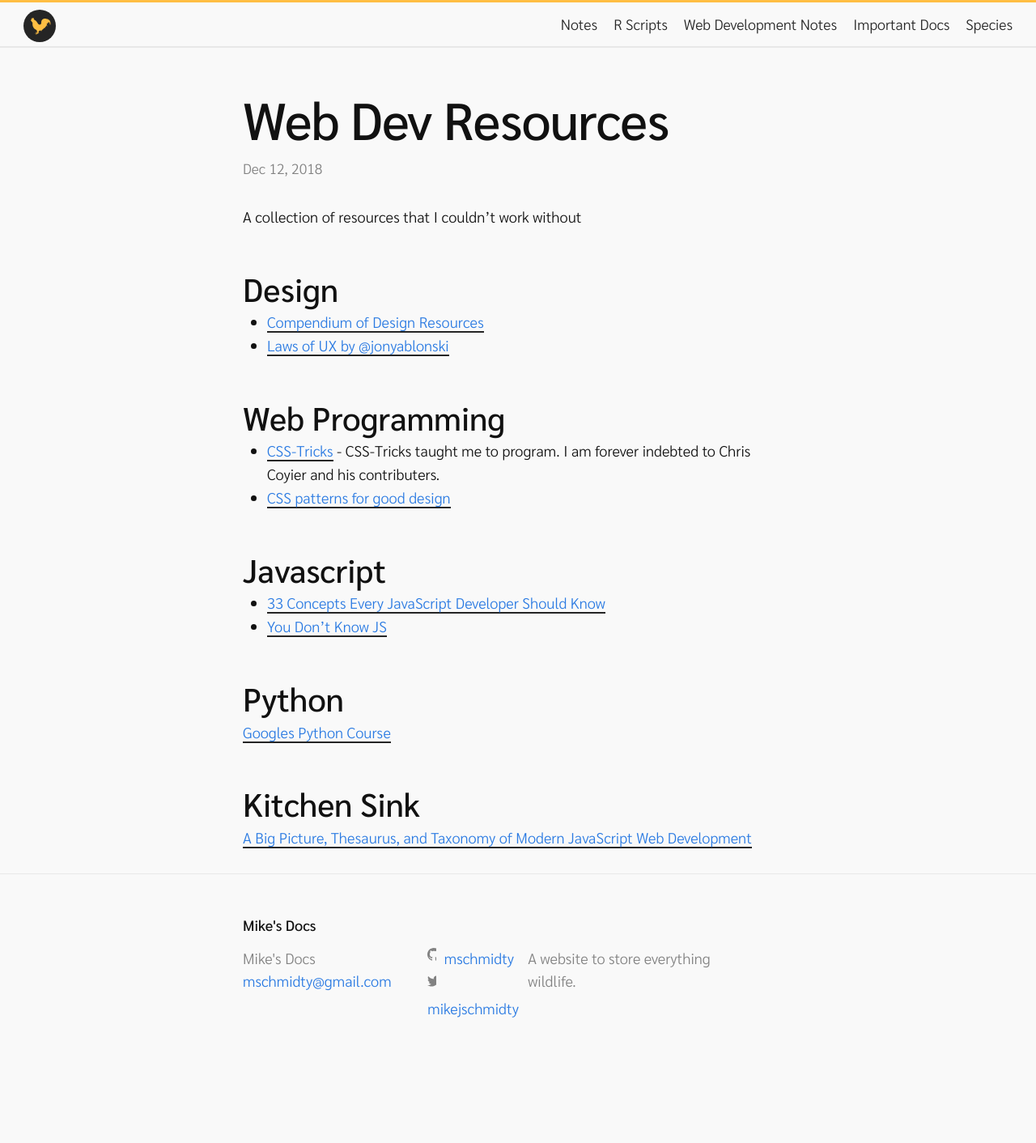
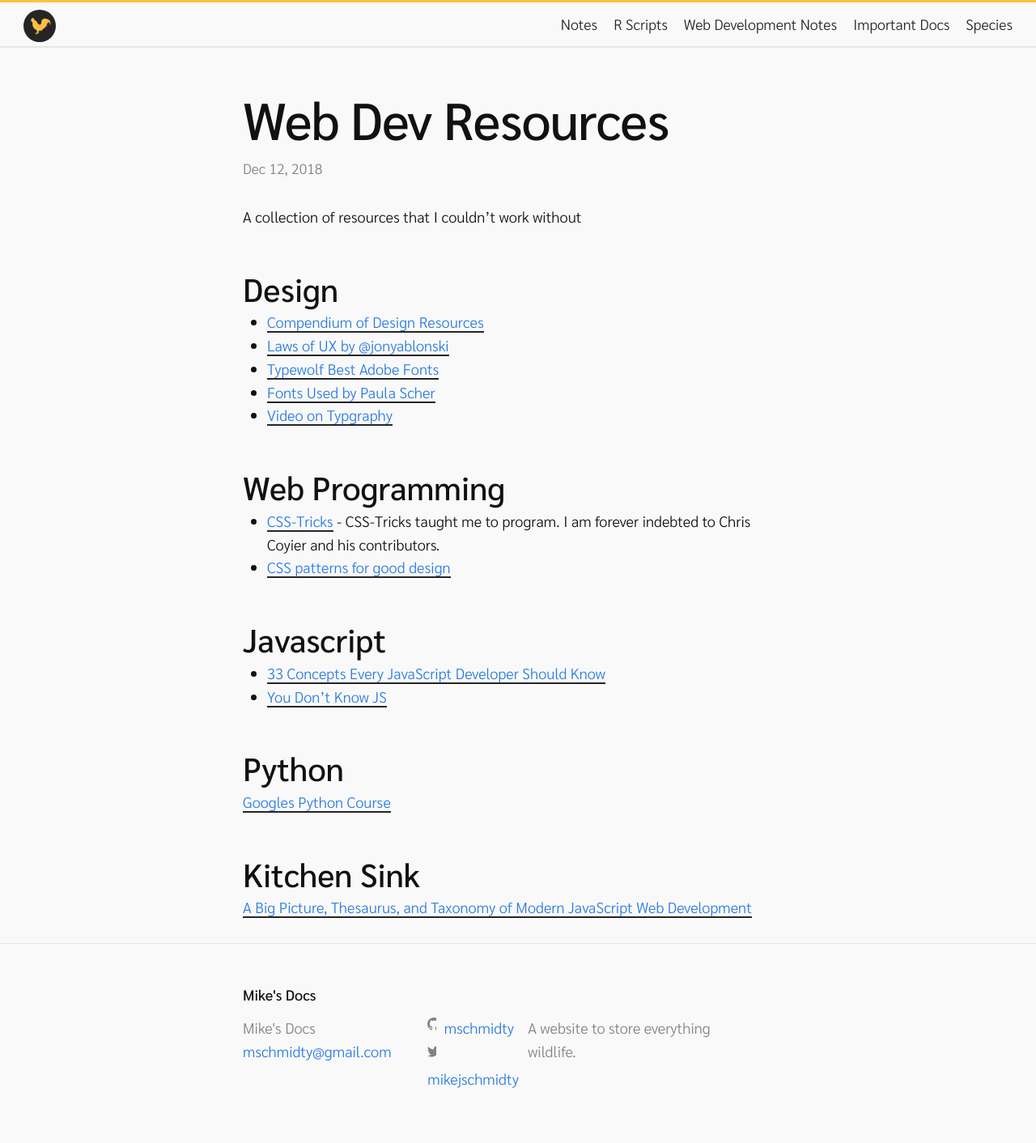
Before and after one commit to mschmidty/bio_notes, a Jekyll site: the page built from web_dev_notes/_posts/2018-12-12-web_dev_resources.md, in a window 1280 px wide. Shown: the whole page at 81% size. Built offline with Jekyll 4.4.1, drawn with Linux system fonts in a browser that asks for light colours; before the commit the page ends 1326 px from its top, so only the background shows below that.

Commit message:
updated post

```diff
--- a/web_dev_notes/_posts/2018-12-12-web_dev_resources.md
+++ b/web_dev_notes/_posts/2018-12-12-web_dev_resources.md
@@ -10,9 +10,12 @@
 ## Design
 * [Compendium of Design Resources](https://github.com/gztchan/awesome-design)
 * [Laws of UX by @jonyablonski](https://lawsofux.com/)
+* [Typewolf Best Adobe Fonts](https://www.typewolf.com/adobe-fonts)
+* [Fonts Used by Paula Scher](https://fontsinuse.com/designers/369/paula-scher)
+* [Video on Typgraphy](https://www.youtube.com/watch?v=QrNi9FmdlxY)
 
 ## Web Programming
-* [CSS-Tricks](https://css-tricks.com) - CSS-Tricks taught me to program.  I am forever indebted to Chris Coyier and his contributers.
+* [CSS-Tricks](https://css-tricks.com) - CSS-Tricks taught me to program.  I am forever indebted to Chris Coyier and his contributors.
 * [CSS patterns for good design](https://github.com/AllThingsSmitty/css-protips)
 
 ## Javascript
```
